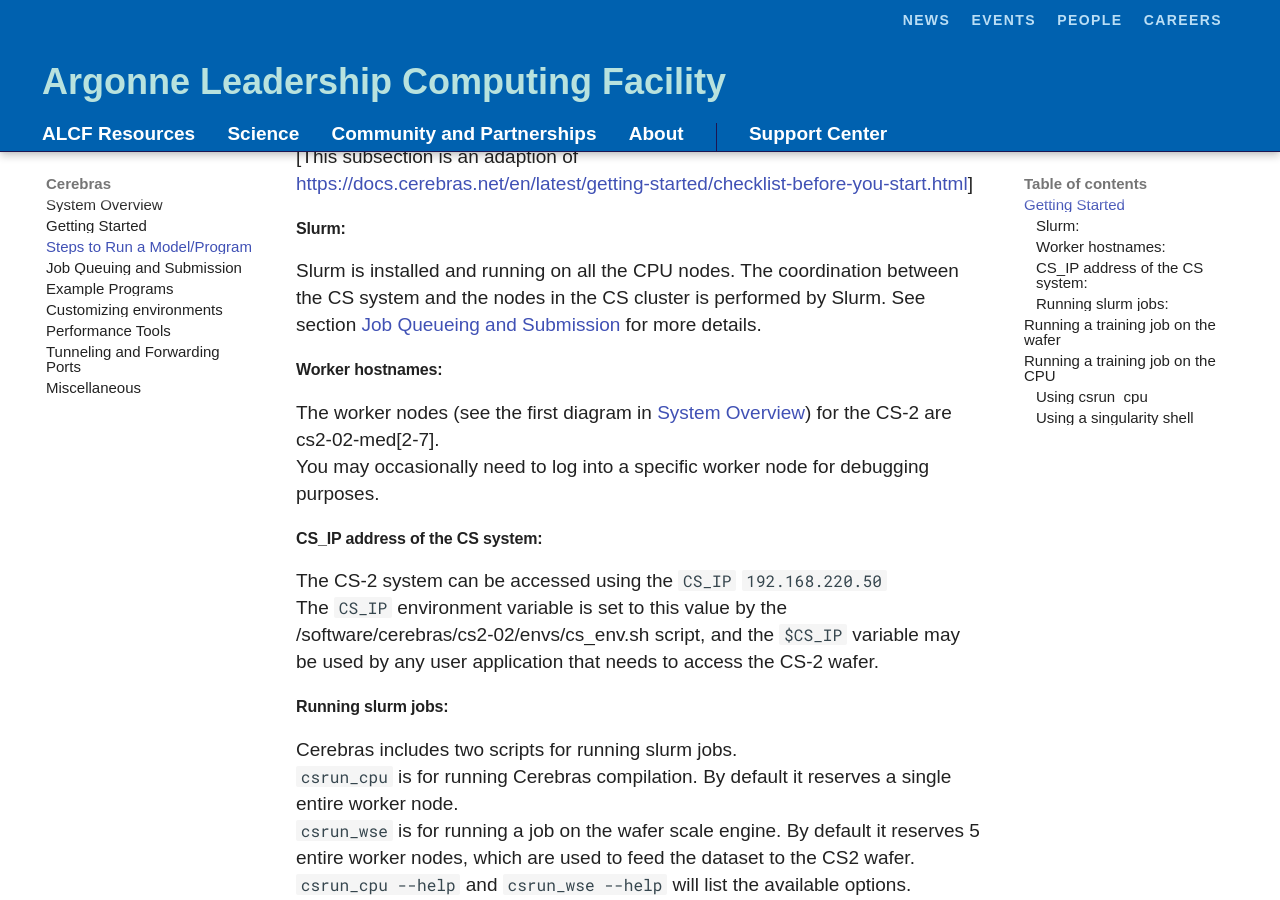
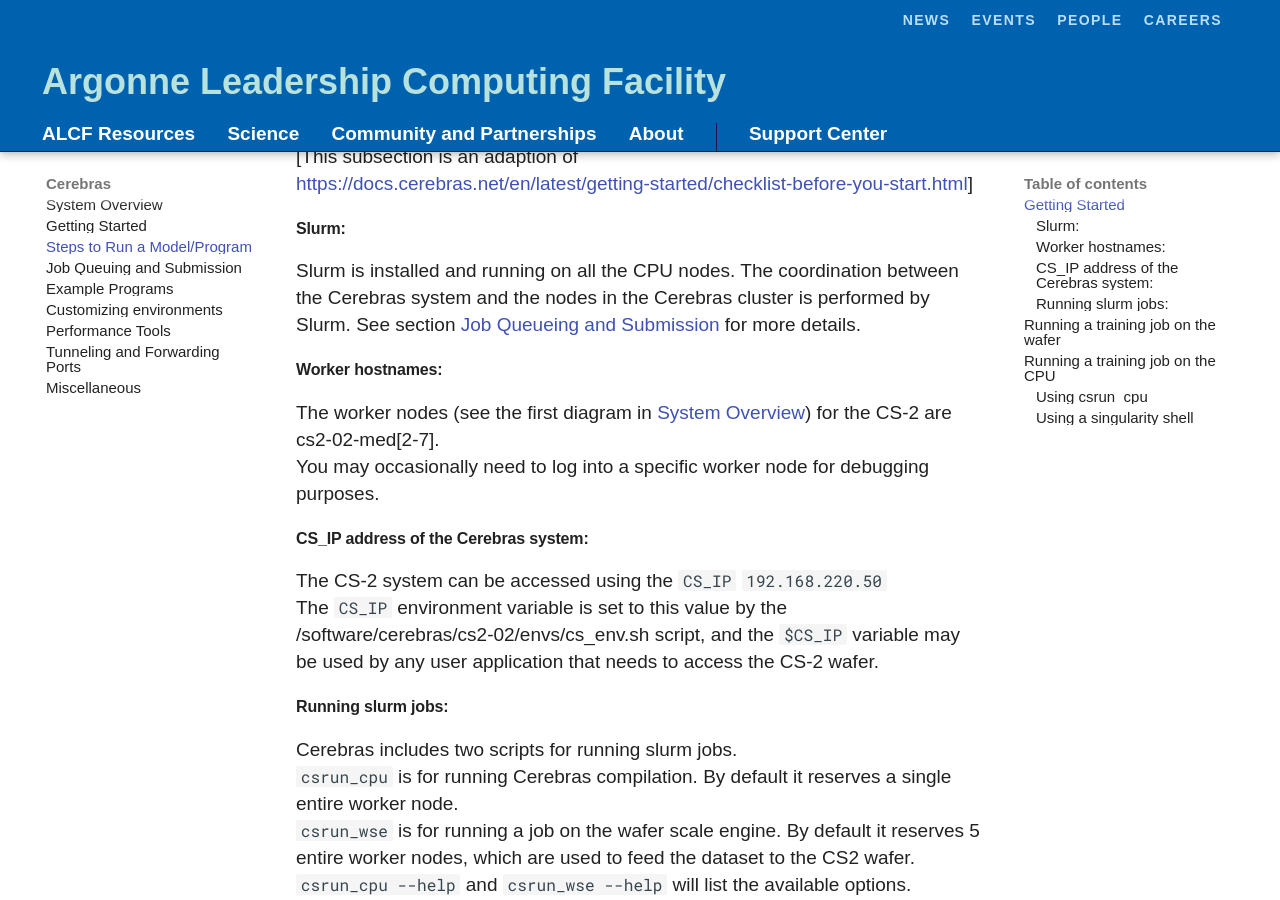
Before and after one commit to argonne-lcf/ai-testbed-userdocs, an MkDocs documentation site: the page built from docs/cerebras/Steps-to-run-a-model-or-program.md, in a window 1280 px wide and 900 px high, scrolled down 360 px. Built offline with MkDocs 1.6.1 and Material for MkDocs 9.7.7, drawn with Linux system fonts in a browser that asks for light colours; some web fonts are replaced; comment, search, counter and statistics services are not loaded.

Commit message:
CS nits.

```diff
--- a/docs/cerebras/Steps-to-run-a-model-or-program.md
+++ b/docs/cerebras/Steps-to-run-a-model-or-program.md
@@ -15,8 +15,9 @@
 It is used by the csrun_cpu and csrun_wse scripts, and can also be used directly with singularity.<br>
 --->
 
-#### Slurm:<br>
-Slurm is installed and running on all the CPU nodes. The coordination between the CS system and the nodes in the CS cluster is performed by Slurm. See section
+#### Slurm:
+
+Slurm is installed and running on all the CPU nodes. The coordination between the Cerebras system and the nodes in the Cerebras cluster is performed by Slurm. See section
 [Job Queueing and Submission](Job-Queuing-and-Submission.md) for more details.</br>
 <!---
 [TODO Verify that a csrun_wse job locks the CS-2 wafer for exclusive use; if not, then it will need to be fixed. (Even with a hack like exclusively reserving >50% of the worker nodes by default)]
@@ -27,7 +28,8 @@
 The worker nodes (see the first diagram in [System Overview](System-Overview.md#system-overview)) for the CS-2 are cs2-02-med[2-7].<br>
 You may occasionally need to log into a specific worker node for debugging purposes.
 
-#### CS_IP address of the CS system:<br>
+#### CS_IP address of the Cerebras system:
+
 <!---The first CS-2 uses CS_IP 192.168.220.30<br>--->
 The CS-2 system can be accessed using the `CS_IP` `192.168.220.50`<br>
 The `CS_IP` environment variable is set to this value by the /software/cerebras/cs2-02/envs/cs_env.sh script, and the `$CS_IP` variable may be used by any user application that needs to access the CS-2 wafer.
```
Also changed, not shown: docs/cerebras/Connect-to-a-CS-2-Node.md (+4 -1 lines), docs/cerebras/System-Overview.md (+3 -4 lines).
